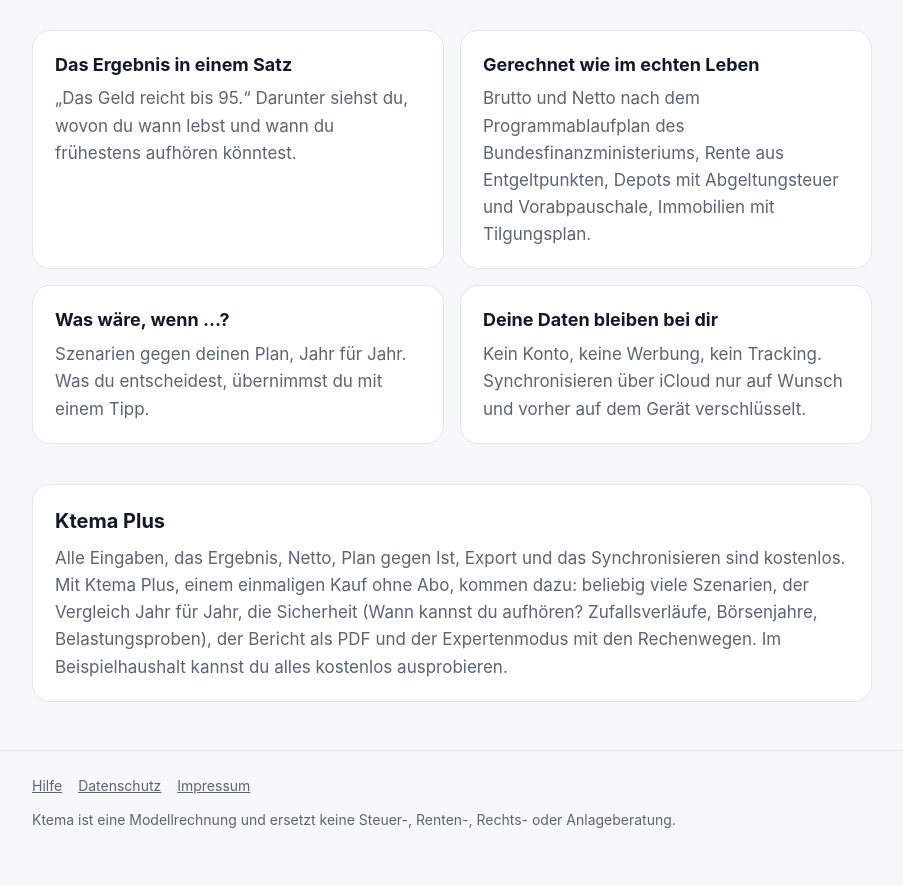
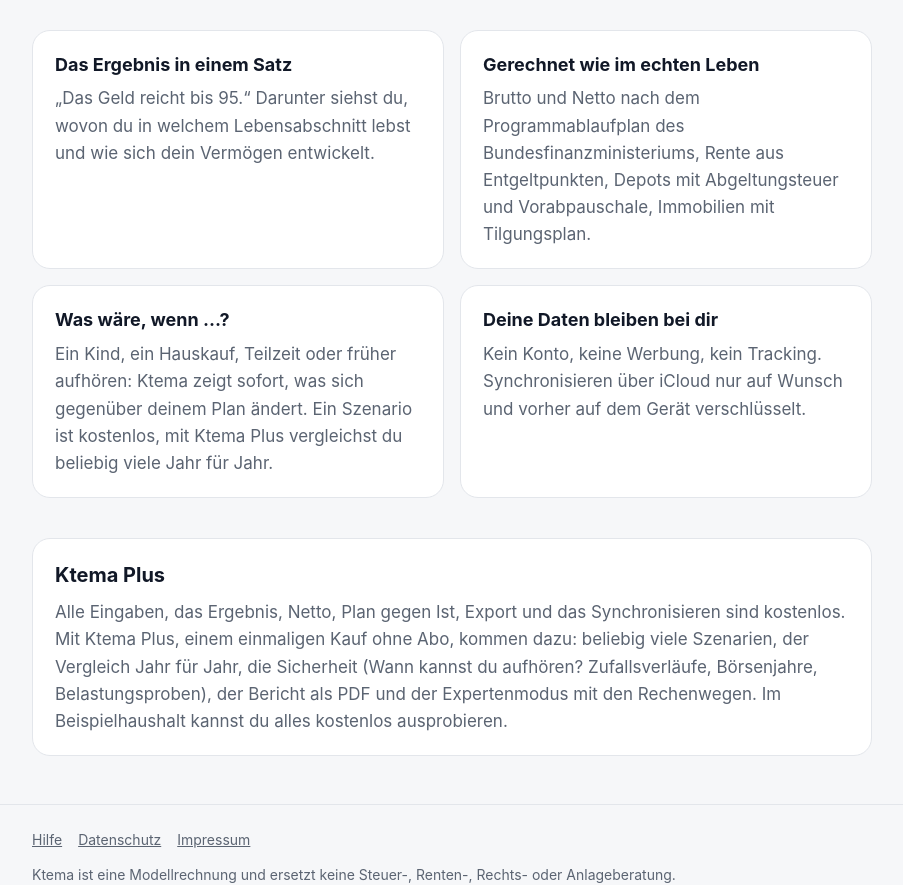
Before and after one commit to Ktemaapp/Ktema-Website, a plain HTML site: page index.html in a window 1280 px wide. Shown: the part 1126-2011 px from the top of the page, without its empty margins (188-1091 px from the left). Drawn offline with Linux system fonts and the light colour scheme.

Commit message:
Bilder von Version 1.0.1, Untertitel wie im App Store, Plus korrekt gekennzeichnet

```diff
--- a/index.html
+++ b/index.html
@@ -3,7 +3,7 @@
 <head>
   <meta charset="utf-8">
   <meta name="viewport" content="width=device-width, initial-scale=1">
-  <title>Ktema: Finanzplan für deinen Haushalt</title>
+  <title>Ktema: Rente, Netto &amp; Vermögen planen</title>
   <meta name="description" content="Ktema rechnet deinen Haushalt Jahr für Jahr durch und zeigt, was sich ändert, wenn das Leben anders kommt. Ohne Konto, ohne Werbung, alles auf dem Gerät.">
   <link rel="icon" href="icon.svg" type="image/svg+xml">
   <link rel="apple-touch-icon" href="apple-touch-icon.png">
@@ -11,7 +11,7 @@
   <meta name="theme-color" content="#2a78d6">
   <meta property="og:type" content="website">
   <meta property="og:url" content="https://ktema.de/">
-  <meta property="og:title" content="Ktema: Finanzplan für deinen Haushalt">
+  <meta property="og:title" content="Ktema: Rente, Netto &amp; Vermögen planen">
   <meta property="og:description" content="Reicht dein Geld? Und was, wenn …? Ktema rechnet deinen Haushalt Jahr für Jahr durch. Ohne Konto, ohne Werbung.">
   <meta property="og:image" content="https://ktema.de/bilder/teilen.png">
   <meta property="og:image:width" content="1200">
@@ -57,7 +57,8 @@
       <div class="features">
         <div class="card">
           <h2>Das Ergebnis in einem Satz</h2>
-          <p>„Das Geld reicht bis 95.“ Darunter siehst du, wovon du wann lebst und wann du frühestens aufhören könntest.</p>
+          <p>„Das Geld reicht bis 95.“ Darunter siehst du, wovon du in welchem Lebensabschnitt lebst und wie sich dein
+            Vermögen entwickelt.</p>
         </div>
         <div class="card">
           <h2>Gerechnet wie im echten Leben</h2>
@@ -66,7 +67,8 @@
         </div>
         <div class="card">
           <h2>Was wäre, wenn …?</h2>
-          <p>Szenarien gegen deinen Plan, Jahr für Jahr. Was du entscheidest, übernimmst du mit einem Tipp.</p>
+          <p>Ein Kind, ein Hauskauf, Teilzeit oder früher aufhören: Ktema zeigt sofort, was sich gegenüber deinem Plan
+            ändert. Ein Szenario ist kostenlos, mit Ktema Plus vergleichst du beliebig viele Jahr für Jahr.</p>
         </div>
         <div class="card">
           <h2>Deine Daten bleiben bei dir</h2>
```
Also changed, not shown: bilder/ergebnis.png, bilder/szenarien.png, bilder/teilen.png, bilder/vergleich.png.
